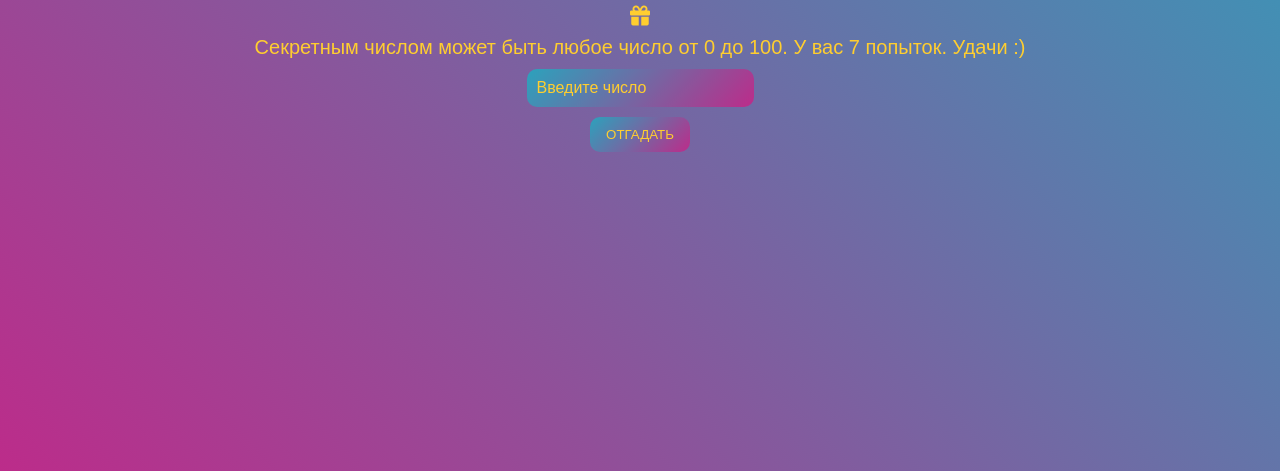
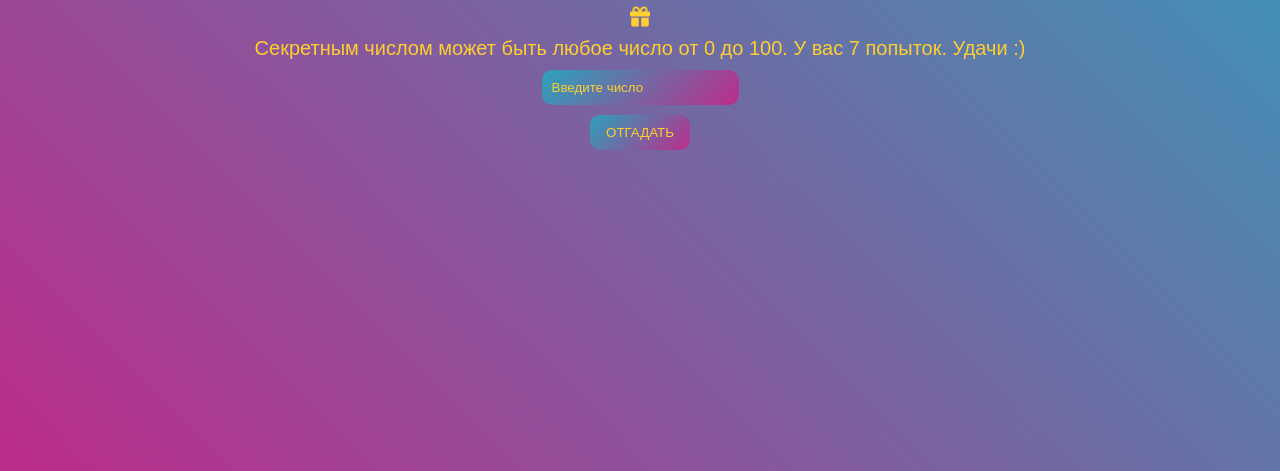
Before and after one commit to My-user-name-is-newUser/whatnumber, a plain HTML site: page index.html in a window 1280 px wide. Shown: the part 329-800 px from the top of the page. Drawn offline with Linux system fonts and the light colour scheme.

Commit message:
Update style.css

```diff
--- a/style.css
+++ b/style.css
@@ -110,7 +110,7 @@ body{
 
 .form input {
   padding: 10px;
-  font-size: 16px !important;
+
   border: none;
   outline: none;
   color: #ffce2f;
```
